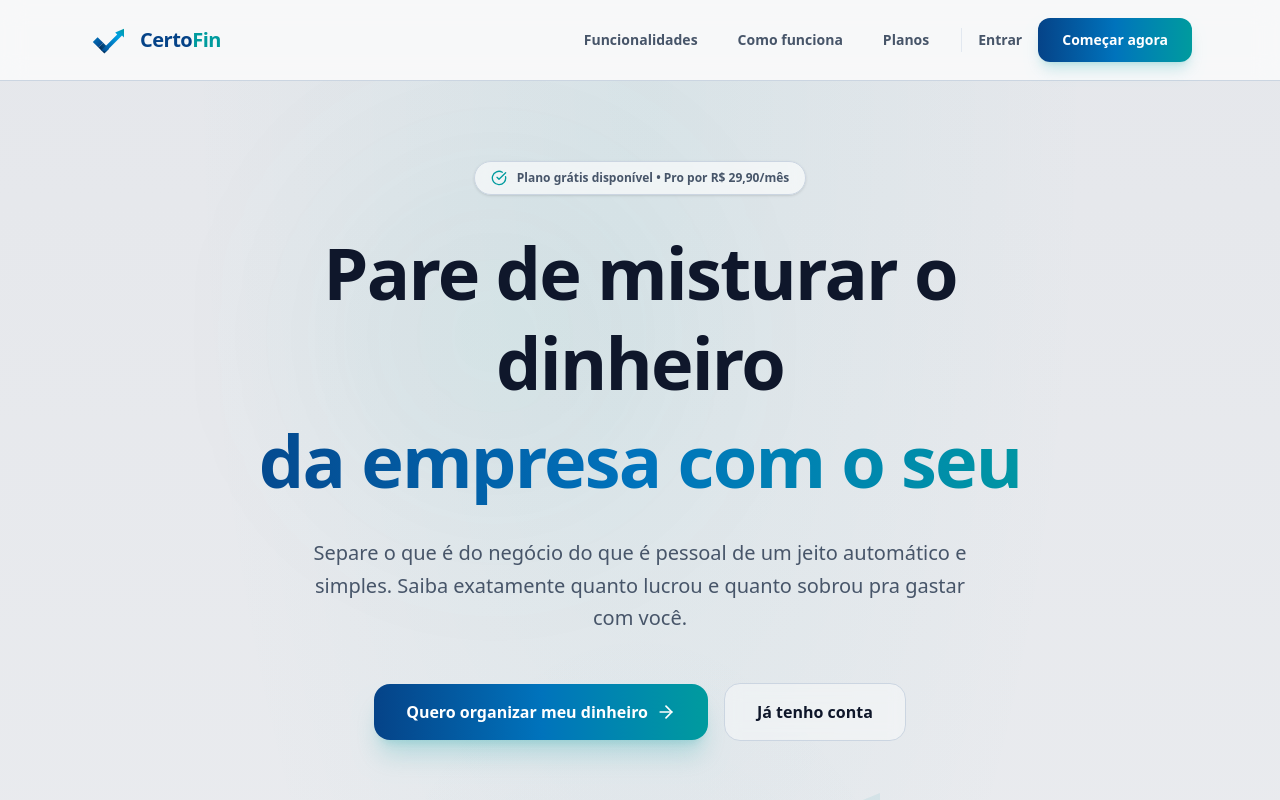
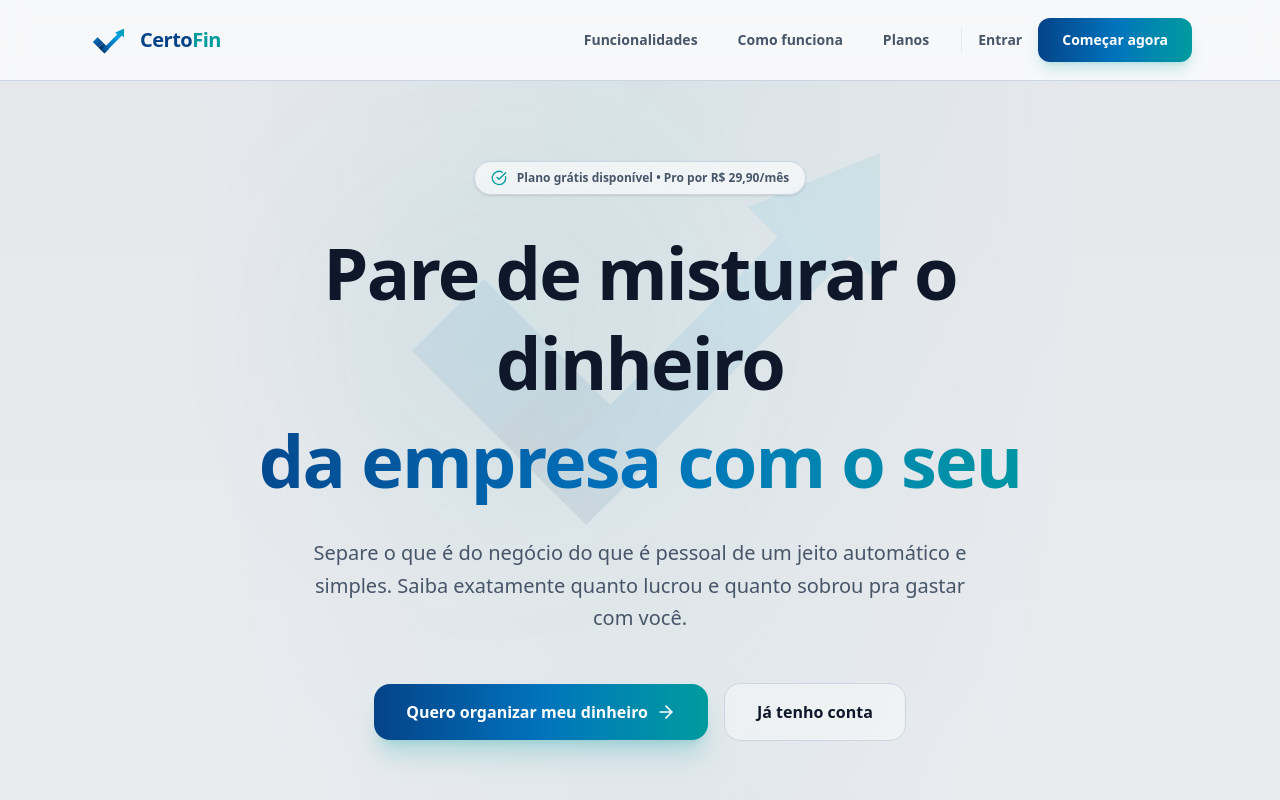
Before and after one commit to jesiel-silva/certofin, a Next.js app: page / in a window 1280 px wide. Shown: the top 800 px of the page. Built offline with nearby package versions, Linux system fonts and the light colour scheme.

Commit message:
fix: position watermark logo behind hero text

```diff
--- a/src/app/page.tsx
+++ b/src/app/page.tsx
@@ -140,8 +140,9 @@ export default function HomePage() {
         <div className="absolute bottom-20 right-1/4 h-[350px] w-[350px] rounded-full bg-[#054388]/8 blur-[120px] animate-pulse pointer-events-none" />
 
         {/* Logo Watermark */}
-        <div className="absolute inset-0 flex items-center justify-center pointer-events-none select-none" style={{ zIndex: 0 }}>
-          <svg viewBox="0 0 100 100" fill="none" xmlns="http://www.w3.org/2000/svg" className="h-[600px] w-[600px]" style={{ opacity: 0.08 }}>
+        <div className="absolute inset-0 pointer-events-none select-none" style={{ zIndex: 0 }}>
+          <div className="absolute top-0 left-1/2 -translate-x-1/2 -translate-y-[10%] flex items-center justify-center">
+            <svg viewBox="0 0 100 100" fill="none" xmlns="http://www.w3.org/2000/svg" className="h-[600px] w-[600px]" style={{ opacity: 0.08 }}>
             <defs>
               <linearGradient id="wm-left-wing" x1="15" y1="45" x2="35" y2="65" gradientUnits="userSpaceOnUse">
                 <stop offset="0%" stopColor="#0073BC" />
@@ -162,6 +163,7 @@ export default function HomePage() {
             <path d="M 26 69 L 41 84 L 53 72 L 38 57 Z" fill="url(#wm-bottom-fold)" />
             <path d="M 33 76 L 73 36 L 68 31 L 90 22 L 90 44 L 85 39 L 45 79 Z" fill="url(#wm-arrow)" />
           </svg>
+          </div>
         </div>
 
         <div className="relative mx-auto max-w-6xl px-6 text-center" style={{ zIndex: 10 }}>
```
